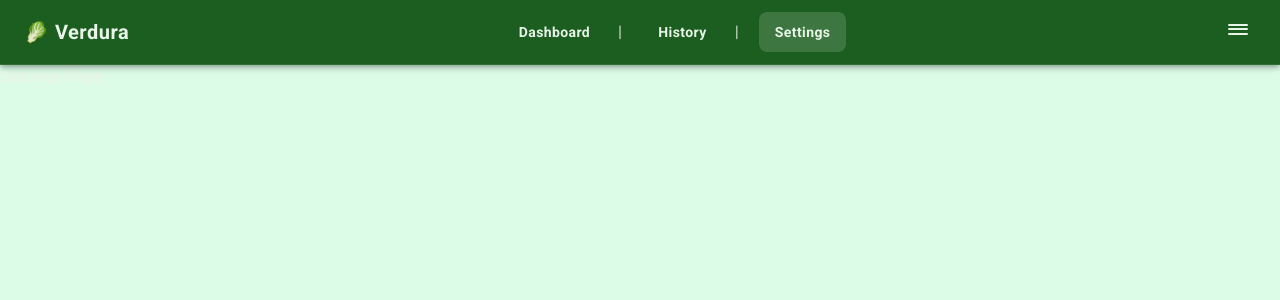
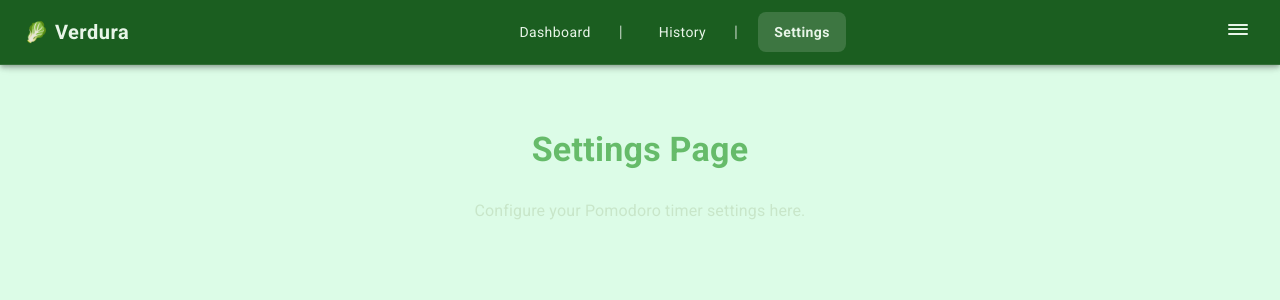
Before and after one commit to magureanandrei/Verdura, a React (Vite) app in the folder Frontend/: page /settings in a window 1280 px wide. Shown: the top 300 px of the page. Built offline with nearby package versions, Linux system fonts and the light colour scheme; sample sign-in values are in the browser's storage.

Commit message:
fix_smallFontIssue

```diff
--- a/Frontend/index.html
+++ b/Frontend/index.html
@@ -7,7 +7,7 @@
     <link rel="preconnect" href="https://fonts.googleapis.com" />
     <link rel="preconnect" href="https://fonts.gstatic.com" crossorigin />
     <link
-      href="https://fonts.googleapis.com/css2?family=Roboto:wght@700&display=swap"
+      href="https://fonts.googleapis.com/css2?family=Roboto:wght@400;700&display=swap"
       rel="stylesheet"
     />
     <title>Verdura</title>
--- a/Frontend/src/pages/HistoryPage.tsx
+++ b/Frontend/src/pages/HistoryPage.tsx
@@ -1,5 +1,23 @@
 
+import { Box, Typography, Container } from '@mui/material';
 
 export default function HistoryPage() {
-    return <div>History Page</div>
+    return (
+        <Container maxWidth="lg" sx={{ mt: 4, mb: 4 }}>
+            <Box sx={{
+                display: 'flex',
+                flexDirection: 'column',
+                alignItems: 'center',
+                textAlign: 'center',
+                py: 4
+            }}>
+                <Typography variant="h4" component="h1" gutterBottom sx={{ color: 'primary.main', fontWeight: 'bold' }}>
+                    History Page
+                </Typography>
+                <Typography variant="body1" sx={{ color: 'text.secondary', mt: 2 }}>
+                    Your Pomodoro session history will appear here.
+                </Typography>
+            </Box>
+        </Container>
+    )
 }
--- a/Frontend/src/pages/SettingsPage.tsx
+++ b/Frontend/src/pages/SettingsPage.tsx
@@ -1,5 +1,23 @@
 
+import { Box, Typography, Container } from '@mui/material';
 
 export default function SettingsPage() {
-  return <div>Settings Page</div>
+  return (
+    <Container maxWidth="lg" sx={{ mt: 4, mb: 4 }}>
+        <Box sx={{
+            display: 'flex',
+            flexDirection: 'column',
+            alignItems: 'center',
+            textAlign: 'center',
+            py: 4
+        }}>
+            <Typography variant="h4" component="h1" gutterBottom sx={{ color: 'primary.main', fontWeight: 'bold' }}>
+                Settings Page
+            </Typography>
+            <Typography variant="body1" sx={{ color: 'text.secondary', mt: 2 }}>
+                Configure your Pomodoro timer settings here.
+            </Typography>
+        </Box>
+    </Container>
+  )
 }
--- a/Frontend/src/theme.tsx
+++ b/Frontend/src/theme.tsx
@@ -1,6 +1,12 @@
 import { createTheme } from '@mui/material/styles';
 
 export const verduraTheme = createTheme({
+  typography: {
+    fontFamily: '"Roboto", "Helvetica", "Arial", sans-serif',
+    fontWeightRegular: 400,
+    fontWeightMedium: 500,
+    fontWeightBold: 700,
+  },
   palette: {
     mode: 'light',
     primary: {
@@ -65,6 +71,12 @@ export const verduraTheme = createTheme({
 });
 
 export const verduraDarkTheme = createTheme({
+  typography: {
+    fontFamily: '"Roboto", "Helvetica", "Arial", sans-serif',
+    fontWeightRegular: 400,
+    fontWeightMedium: 500,
+    fontWeightBold: 700,
+  },
   palette: {
     mode: 'dark',
     primary: {
```
